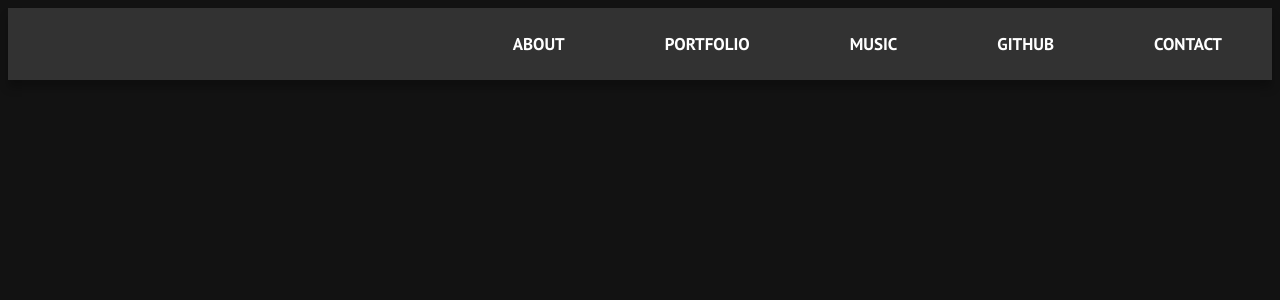
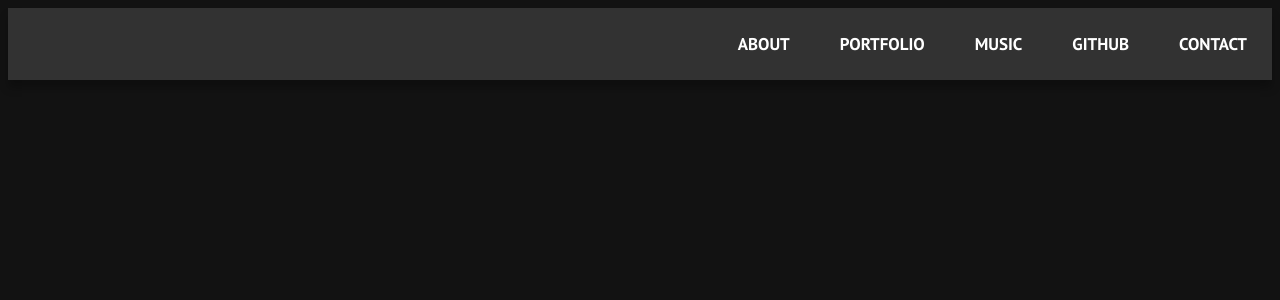
Before and after one commit to NPTP/NPTP.github.io, a PHP site: page / in a window 1280 px wide. Shown: the top 300 px of the page. Run offline with PHP 8.4, Linux system fonts and the light colour scheme.

Commit message:
navbar changes

```diff
--- a/index.html
+++ b/index.html
@@ -13,14 +13,11 @@
   <body>
     <!-- Top of page -->
     <div class="navbar">
-      <div class="navbar-links">
-        <!-- <a class="active" href="#home">Home</a> -->
-        <a href="#CONTACT">CONTACT</a>
-        <a href="#GITHUB">GITHUB</a>
-        <a href="#MUSIC">MUSIC</a>
-        <a href="#PORTFOLIO">PORTFOLIO</a>
-        <a href="#ABOUT">ABOUT</a>
-      </div>
+      <a href="#CONTACT">CONTACT</a>
+      <a href="#GITHUB">GITHUB</a>
+      <a href="#MUSIC">MUSIC</a>
+      <a href="#PORTFOLIO">PORTFOLIO</a>
+      <a href="#ABOUT">ABOUT</a>
     </div>
     <div></div>
   </body>
--- a/styles.css
+++ b/styles.css
@@ -10,39 +10,34 @@ body {
   overflow: hidden;
 }
 
-/* Style the links inside the navigation bar */
-.navbar-links a {
+.navbar a {
   float: right;
   font-weight: 700;
   color: #ffffff;
   text-align: center;
-  padding: 0px 0px;
-  margin: 25px 50px;
   text-decoration: none;
   font-size: 17px;
   transition: 0.8s;
+  padding: 25px;
   position: relative;
 }
 
-/* navbar link hover.
-Currently doesn't change anything, animation is below. */
-.navbar-links a:hover {
+/* navbar hover animation --------------------------------- */
+.navbar a:hover {
   color: #ffffff;
 }
 
-/* Active navbar link */
-.navbar-links a.active {
+.navbar a.active {
   text-decoration: underline;
   color: white;
 }
 
-/* navbar hover animation --------------------------------- */
-.navbar-links a:before {
+.navbar a:before {
   content: "";
   position: absolute;
   width: 100%;
   height: 2px;
-  bottom: 0;
+  bottom: 70px;
   left: 0;
   background-color: #ffffff;
   visibility: hidden;
@@ -52,7 +47,7 @@ Currently doesn't change anything, animation is below. */
   transition: all 0.2s ease-in-out 0s;
 }
 
-.navbar-links a:hover:before {
+.navbar a:hover:before {
   visibility: visible;
   -webkit-transform: scaleX(1);
   transform: scaleX(1);
```
